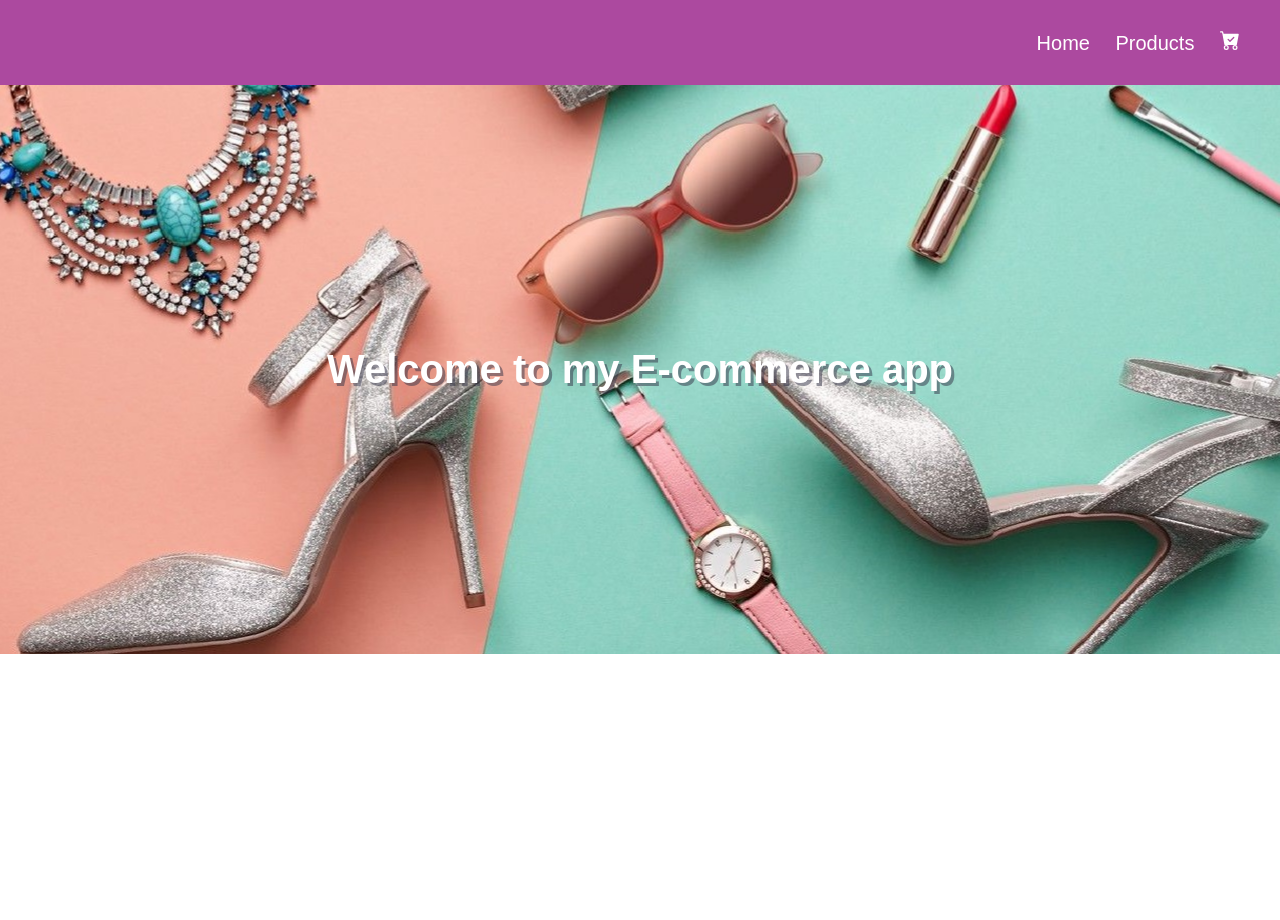
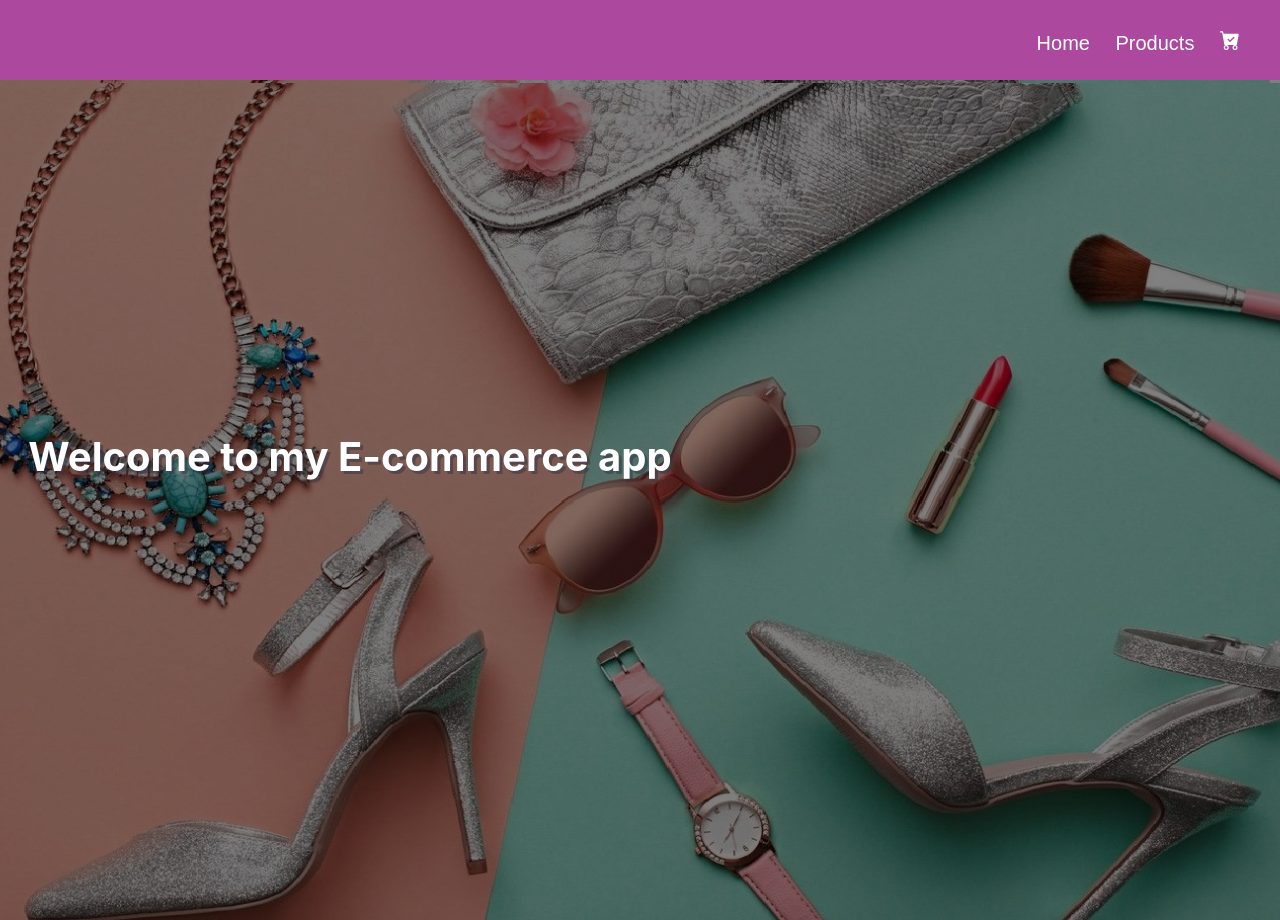
Before and after one commit to romigh94/e-commerce-app, a React (Create React App) app: page / in a window 1280 px wide. Before the commit the page ends 800 px from the top, so only its background shows below. Built offline with nearby package versions, Linux system fonts and the light colour scheme.

Commit message:
la till lite ändringar för bakgrund på homepage

```diff
--- a/src/components/Home.jsx
+++ b/src/components/Home.jsx
@@ -1,12 +1,25 @@
 import React from 'react'
 import '../styles.css'
+import img1 from '../productImages/background-image.jpg'
 
 const Home = () => {
   return (
     <main>
-    <div className="HomePage">
-        <h1>Welcome to my E-commerce app</h1>
-    </div>
+
+      <div className='imgbanner-container'>
+
+        <img src={img1} />
+
+
+            <div className='img-caption text-center mx-auto'>
+
+            <h1>Welcome to my E-commerce app</h1>
+
+
+            </div>
+
+        </div>
+
     </main>
   )
 }
--- a/src/styles.css
+++ b/src/styles.css
@@ -1,7 +1,6 @@
 .HomePage {
     margin: 0px auto;
     text-align: center;
-    padding: 235px;
     background-image: url('productImages/background-image.jpg');
     background: cover;
     background-position: bottom;
@@ -10,10 +9,38 @@
 }
 
 
+.imgbanner-container {
+    height: 100vh;
+
+}
+
+.imgbanner-container img {
+    max-width: 100%;
+    height: 105vh;
+    width: 100%;
+    position: absolute;
+    top: 80px;
+    left: 0;
+    bottom: 0;
+    object-fit: cover;
+    filter: brightness(50%);
+    border-radius: 0px;
+}
+
+.img-caption {
+        position: relative;
+        top: 40vh;
+        z-index: 0;
+        width: 700px;
+        color: white;
+}
+
+
 h1 {
     font-size: 40px;
     color: white;
     text-shadow: 3px 3px rgba(50, 50, 70, 0.5);
+    text-align: center;
 }
 h2 {
     text-align: center;
```
